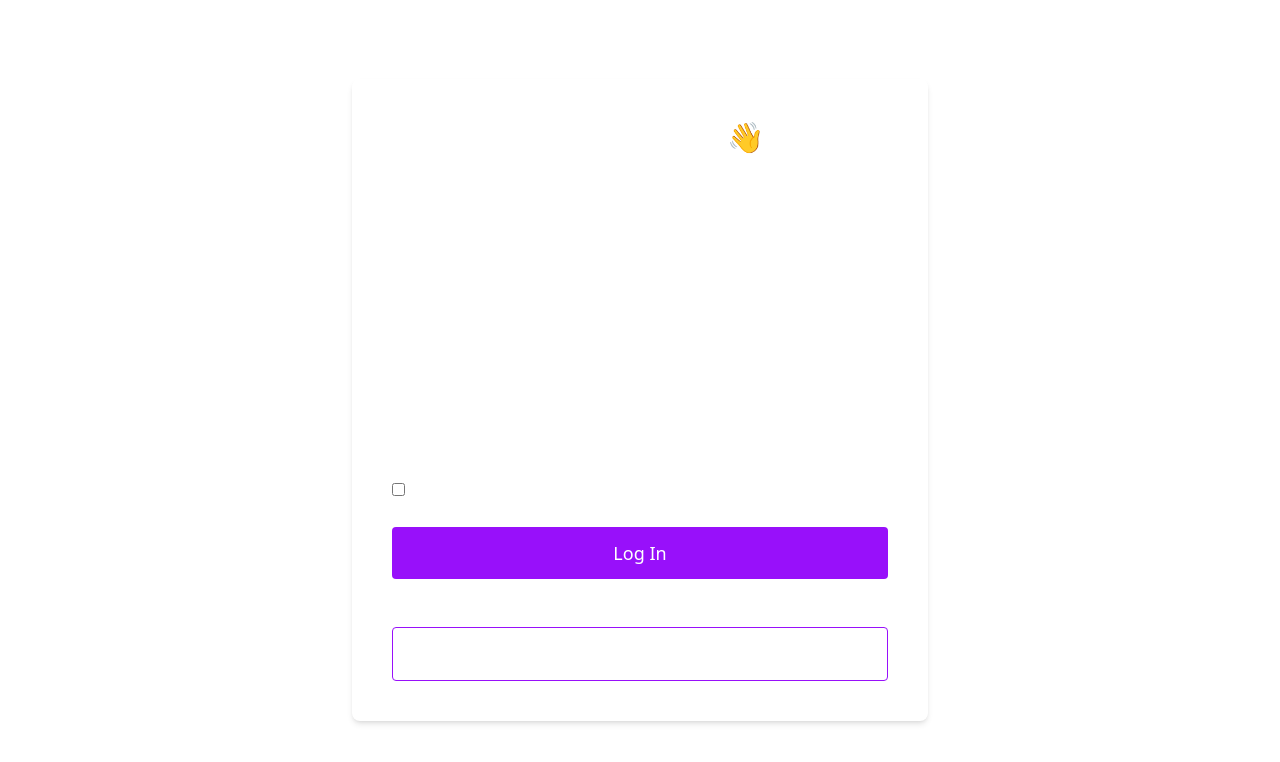
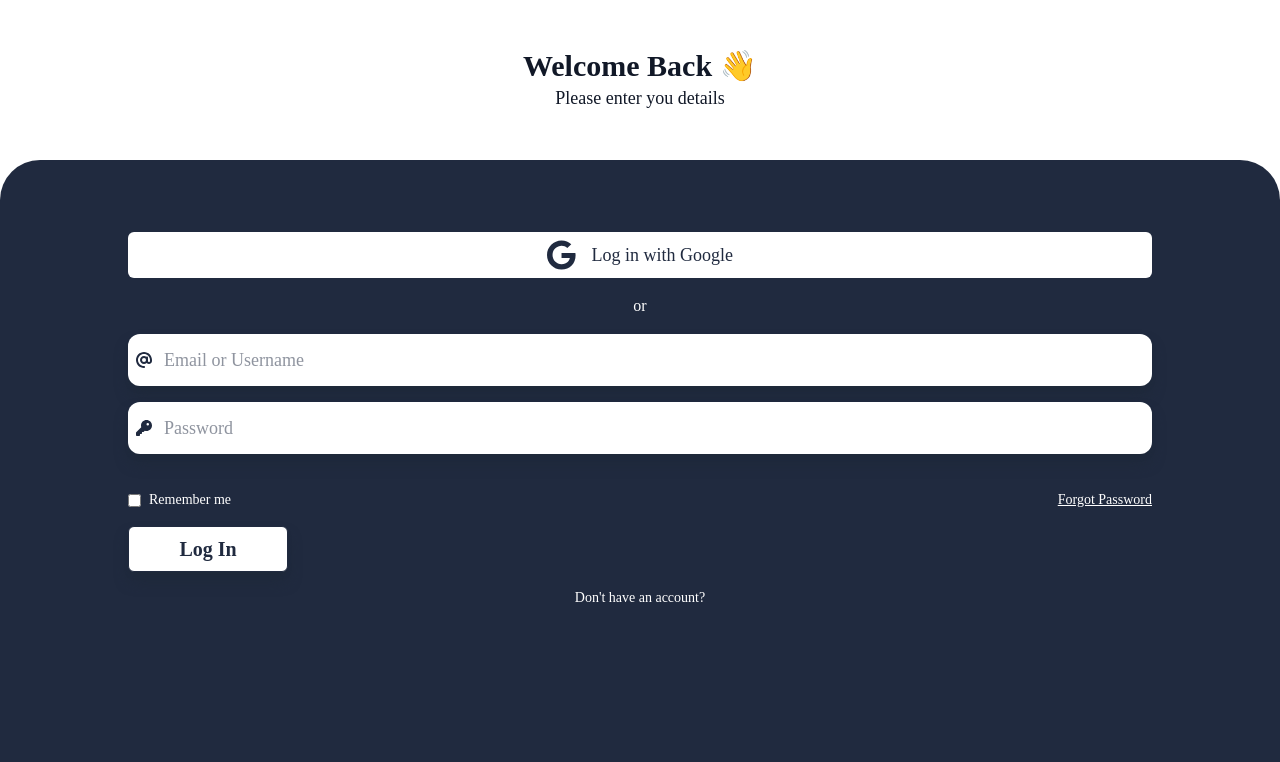
Before and after one commit to touhidul7/tournament_app_frontend, a React (Vite) app: page /login in a window 1280 px wide. Shown: the top 762 px of the page. Built offline with nearby package versions, Linux system fonts and the light colour scheme; a web font is replaced by a local one.

Commit message:
Login page design

```diff
--- a/package.json
+++ b/package.json
@@ -14,6 +14,7 @@
     "@fortawesome/free-brands-svg-icons": "^6.7.2",
     "@fortawesome/free-regular-svg-icons": "^6.7.2",
     "@fortawesome/free-solid-svg-icons": "^6.7.2",
+    "@fortawesome/react-fontawesome": "^0.2.2",
     "@tailwindcss/vite": "^4.1.11",
     "react": "^19.1.0",
     "react-dom": "^19.1.0",
--- a/src/auth/Login.jsx
+++ b/src/auth/Login.jsx
@@ -6,15 +6,16 @@ import { NavLink } from "react-router";
 
 const Login = () => {
     return (
-        <div className='min-h-screen bg-main-bg text-white p-3 md:p-8 font-poppins flex items-center justify-center'>
-            <section className="max-w-xl w-full h-auto mx-auto bg-dark-bg p-10 rounded-lg shadow-md">
-                <div className="flex flex-col items-center justify-center text-center">
-                    <h2 className="text-3xl ">Welcome Back 👋</h2>
+        <div className='w-full h-screen text-white font-Jakarta items-center justify-center'>
+                <div className="flex flex-col items-center justify-center text-center text-cardbg py-12">
+                    <h2 className="text-3xl font-semibold">Welcome Back 👋</h2>
                     <p className="text-lg">Please enter you details</p>
                 </div>
-                <div className="flex items-center justify-center gap-4 mt-6 p-2 bg-dark-card rounded-lg cursor-pointer hover:bg-purple-600 transition-colors border border-card-border">
-                    <FontAwesomeIcon icon={faGoogle} className="text-3xl text-white" />
-                    <p>Log in with Google</p>
+            <section className="w-full h-screen bg-mainbg justify-items-center pt-12 rounded-t-[40px]">
+                <div className="w-[80%]">
+                <div className="flex items-center justify-center gap-4 mt-6 p-2 bg-white rounded-md cursor-pointer text-mainbg">
+                    <FontAwesomeIcon icon={faGoogle} className="text-3xl" />
+                    <p className="text-lg">Log in with Google</p>
                 </div>
                 <div>
                    <h2 className="text-center text-md font-light mt-4">
@@ -22,34 +23,34 @@ const Login = () => {
                    </h2>
                    <div>
                         <form className="flex flex-col gap-4 mt-4">
-                           <div className="flex items-center gap-2 bg-dark-card p-2 rounded text-white border border-card-border">
+                           <div className="flex items-center gap-2 bg-dark-card p-2 rounded-xl bg-white text-mainbg shadow-lg shadow-gray-800">
                              <FontAwesomeIcon icon={faAt}/>
                             <input
                                 type="email"
                                 placeholder="Email or Username"
-                                className="w-full bg-dark-card p-2 rounded text-white border-none"
+                                className="w-full bg-dark-card p-1 text-lg rounded text-mainbg border-none focus:outline-none"
                                 required
                             />
                            </div>
-                            <div className="flex items-center gap-2 bg-dark-card p-2 rounded text-white border border-card-border">
-                                <FontAwesomeIcon icon={faKey} className="text-white" />
+                            <div className="flex items-center gap-2 bg-dark-card p-2 rounded-xl bg-white text-mainbg shadow-lg shadow-gray-800">
+                                <FontAwesomeIcon icon={faKey} className="text-mainbg" />
                                 <input
                                 type="password"
                                 placeholder="Password"
-                                className="w-full bg-dark-card p-2 rounded text-white border-none"
+                                className="w-full bg-dark-card p-1 text-lg rounded text-mainbg border-none focus:outline-none"
                                 required
                             />
                             </div>
                             <div className="flex items-center justify-between text-sm text-gray-400 mt-5">
                                 <label className="flex items-center gap-2 text-sm text-white">
-                                    <input type="checkbox" className="accent-purple-600" />
+                                    <input type="checkbox" className="accent-cardbg" />
                                     Remember me
                                 </label>
                                 <p><a href="#" className="underline text-white">Forgot Password</a></p>
                             </div>
                             <button
                                 type="submit"
-                                className="w-full bg-purple-600 p-2 py-3 text-lg mt-3 rounded text-white hover:bg-purple-700 transition-colors"
+                                className="w-40 items-center justify-items-center bg-white border text-mainbg px-8 py-2 rounded-md text-xl font-semibold shadow-lg shadow-gray-800"
                             >
                                 Log In
                             </button>
@@ -58,11 +59,8 @@ const Login = () => {
                             Don't have an account?
                         </h2>
 
-                        <NavLink to="/signup"
-                         className="w-full flex justify-center items-center border border-purple-600 p-2 py-3 text-lg mt-3 rounded text-white hover:bg-purple-600 transition-colors">
-                            Sign Up
-                        </NavLink>
                    </div>
+                </div>
                 </div>
             </section>
         </div>
--- a/src/auth/SignUp.jsx
+++ b/src/auth/SignUp.jsx
@@ -4,16 +4,16 @@ const SignUp = () => {
             <div>
                 <h1 className="grid items-center justify-items-center text-4xl py-12">Welcome !!</h1>
             </div>
-            <div className="items-center justify-items-center bg-mainbg h-screen rounded-t-[40px] text-white">
-                <h1 className="text-2xl py-8">Sign Up</h1>
-                <div className="w-[80%] grid gap-5">
+            <div className="items-center justify-items-center bg-mainbg h-screen rounded-t-[40px]">
+                <h1 className="text-2xl py-8 text-white">Sign Up</h1>
+                <div className="w-[80%] grid gap-5 items-center justify-items-center">
                 <input className="focus:outline-none bg-amber-50 placeholder:text-mainbg rounded-md text-md w-full px-2 py-2" type="text" placeholder="First Name" />
                 <input className="focus:outline-none bg-amber-50 placeholder:text-mainbg rounded-md text-md w-full px-2 py-2" type="text" placeholder="Last Name" />
                 <input className="focus:outline-none bg-amber-50 placeholder:text-mainbg rounded-md text-md w-full px-2 py-2" type="e-mail" placeholder="Email" />
                 <input className="focus:outline-none bg-amber-50 placeholder:text-mainbg rounded-md text-md w-full px-2 py-2" type="password" placeholder="password" />
-                <button className="bg-amber-50 text-cardbg px-8 py-2 rounded-md text-xl font-semibold">Sign Up</button>
-                <a className="text-center underline" href="#">I already have an account</a>
-                <button className="bg-cardbg text-white px-8 py-2 rounded-md text-xl font-semibold">Log in</button>
+                <button className="w-40 bg-amber-50 text-cardbg px-8 py-2 rounded-md text-xl font-semibold">Sign Up</button>
+                <a className="text-center underline text-white" href="#">I already have an account</a>
+                <button className="w-40 bg-cardbg border text-white px-8 py-2 rounded-md text-xl font-semibold">Log in</button>
                 </div>
             </div>
         </div>
```
Also changed, not shown: 1 other file (tests, documents, lock files or other folders).
